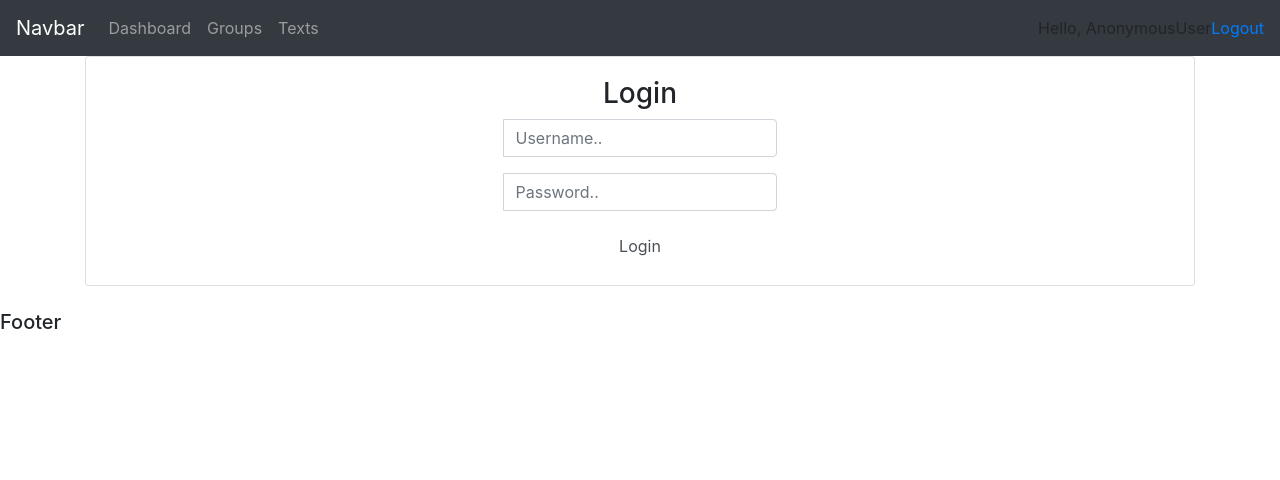
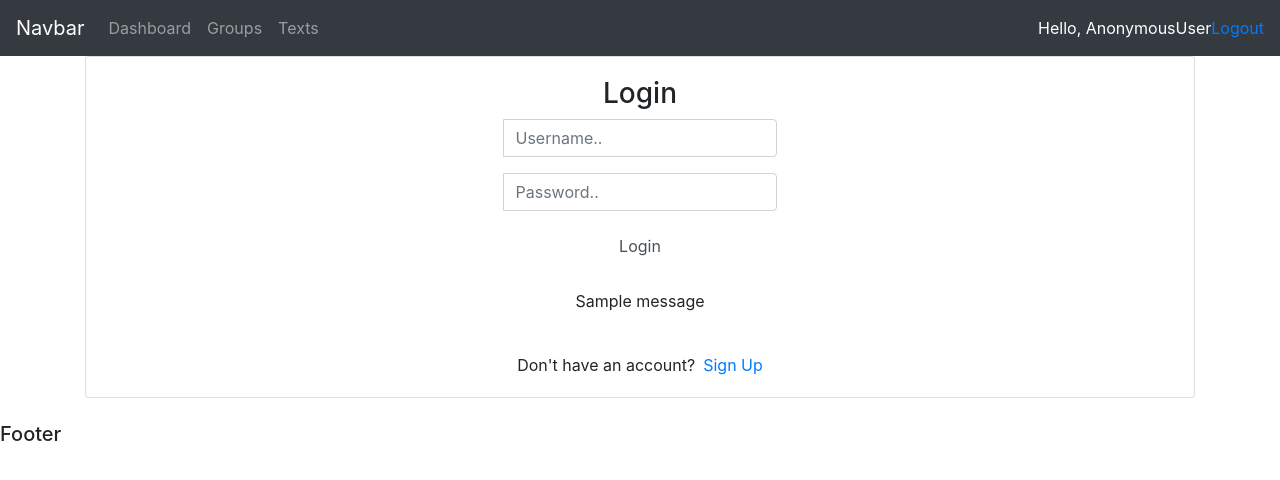
Before and after one commit to mosesju/sms_django, a Django app: a page that uses sms/accounts/templates/accounts/login.html in a window 1280 px wide. Shown: the top 480 px of the page. Run offline with Django 3.2, Linux system fonts and the light colour scheme; tables that the repository leaves empty hold one stand-in row (values such as "Sample post"); one stand-in notice (Sample message) is shown; some libraries are stand-ins or nearby versions.

Commit message:
Connected Account and User Model 1 to 1

```diff
--- a/sms/accounts/templates/accounts/login.html
+++ b/sms/accounts/templates/accounts/login.html
@@ -1,4 +1,5 @@
 {% extends 'base.html' %}
+{% load static %}
 {% block content %}
 <div class="container">
     <div class="card card-body">
@@ -27,10 +28,21 @@
                   </div>
             </form>
         </div>
+        <div class="mt-4">
+            <div class="d-flex justify-content-center links">
+                    {% for message in messages %}
+			            <p id="messages">{{message}}</p>
+		            {% endfor %}
+            </div>
+        </div>
+        <div class="mt-4">
+            <div class="d-flex justify-content-center links">
+                Don't have an account? <a href="{% url 'register' %}" class="ml-2">Sign Up</a>
+            </div>
+        </div>
     </div>
 </div>
 <script>
-    //Query All input fields
     var form_fields = document.getElementsByTagName('input')
     form_fields[1].placeholder='Username..';
     form_fields[2].placeholder='Password..';
@@ -39,4 +51,5 @@
         form_fields[field].className += ' form-control'
     }
 </script>
+<script src="{% static 'javascripts/auth.js' %}">auth.test();</script>
 {% endblock %}
--- a/sms/accounts/views.py
+++ b/sms/accounts/views.py
@@ -25,38 +25,43 @@ def account(request):
 
 @unauthenticated_user
 def registerPage(request):
-    if request.user.is_authenticated:
-        return redirect('home')
-    else:
-        form = UserCreationForm()
-        if request.method =='POST':
-            form = CreateUserForm(request.POST)
-            if form.is_valid():
-                form.save()
-                user = form.cleaned_data.get('username')
-                messages.success(request, 'Account was created for '+user)
-                return redirect('login')
-        context={'form':form}
-        return render(request, 'accounts/register.html', context)
+    form = CreateUserForm()
+    if request.method =='POST':
+        form = CreateUserForm(request.POST)
+        if form.is_valid():
+            user = form.save()
+            username = form.cleaned_data.get('username')
+            email = form.cleaned_data.get('email')
+
+            account = Account.objects.create(
+                user=user,
+                name=user.username,
+                email=email
+            )
+            print(account)
+            messages.success(request, 'Account was created for '+username)
+            return redirect('login')
+        else:
+            messages.info(request, 'Something went wrong')
+
+    context={'form':form}
+    return render(request, 'accounts/register.html', context)
 
 @unauthenticated_user
 def loginPage(request):
-    if request.user.is_authenticated:
-        return redirect('home')
-    else:
-        if request.method == 'POST':
-            username = request.POST.get('username')
-            password = request.POST.get('password')
+    if request.method == 'POST':
+        username = request.POST.get('username')
+        password = request.POST.get('password')
 
-            user = authenticate(request, username=username, password=password)
+        user = authenticate(request, username=username, password=password)
 
-            if user is not None:
-                login(request, user)
-                return redirect('home')
-            else:
-                messages.info(request, 'username OR password is incorrect')
-        context={}
-        return render(request, 'accounts/login.html', context)
+        if user is not None:
+            login(request, user)
+            return redirect('home')
+        else:
+            messages.info(request, 'username OR password is incorrect')
+    context={}
+    return render(request, 'accounts/login.html', context)
 
 def logoutUser(request):
     logout(request)
--- /dev/null
+++ b/sms/static/javascripts/test.js
@@ -0,0 +1,3 @@
+function test(){
+    console.log('test')
+}
--- a/sms/static/stylesheets/main.css
+++ b/sms/static/stylesheets/main.css
@@ -4,3 +4,6 @@
 #text-count{
     color: black;
 }
+#hello-msg{
+    color:white;
+}
```
Also changed, not shown: sms/accounts/models.py (+11 -0 lines), sms/accounts/templates/accounts/register.html (+12 -0 lines), sms/accounts/migrations/0003_auto_20200515_0912.py (added).
